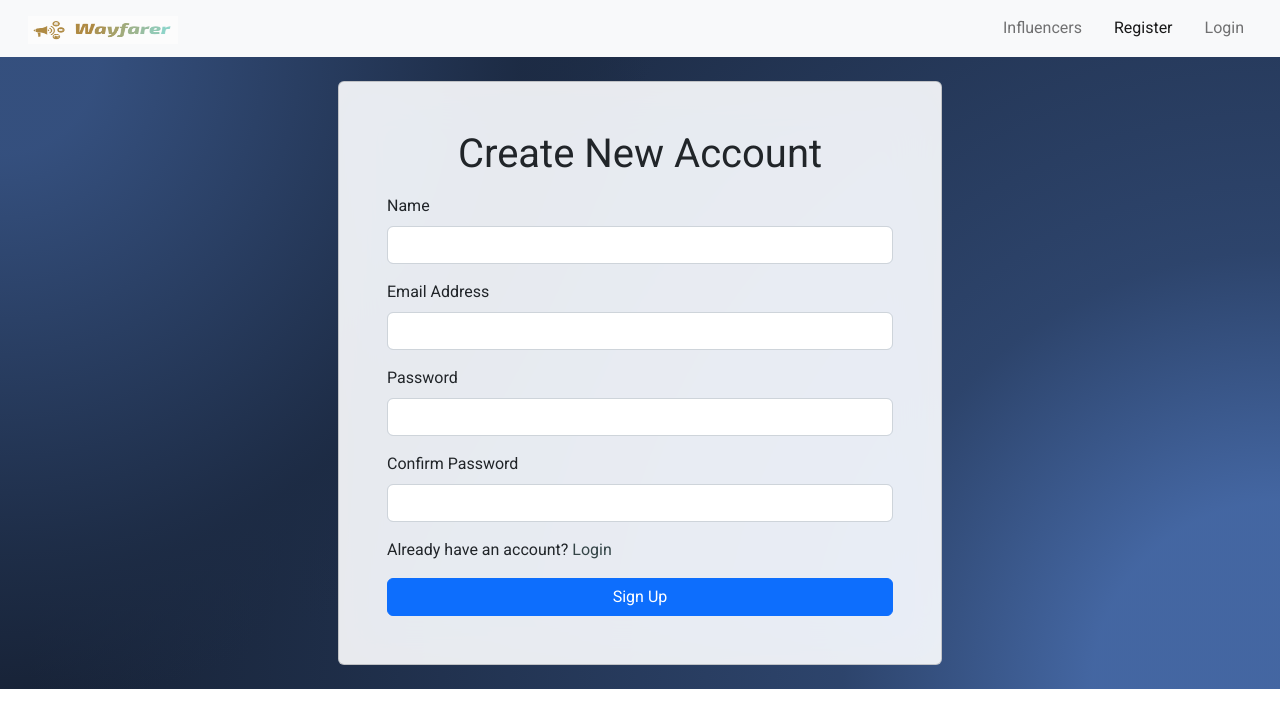
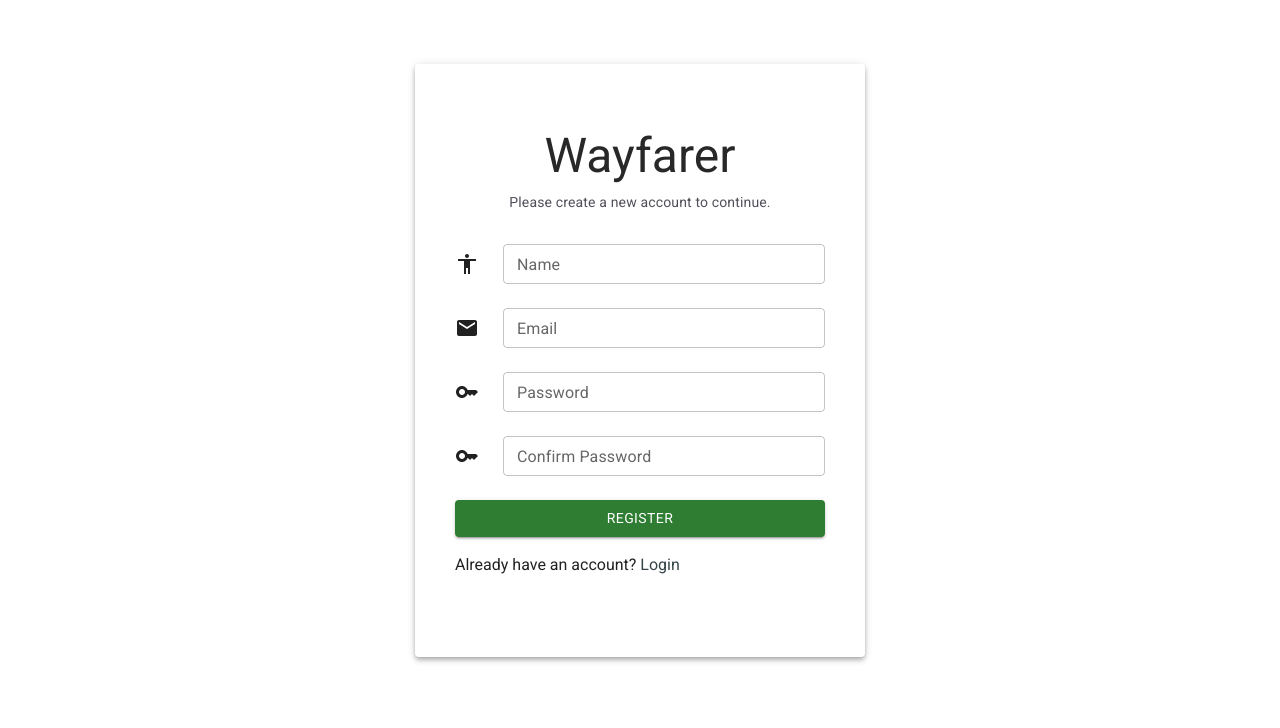
Before and after one commit to katammaniteja/influenzio_client, a React (Create React App) app: page /register in a window 1280 px wide. Shown: the top 728 px of the page. Built offline with nearby package versions, Linux system fonts and the light colour scheme; no server answers.

Commit message:
refractored login and signup page

```diff
--- a/package.json
+++ b/package.json
@@ -3,6 +3,10 @@
   "version": "0.1.0",
   "private": true,
   "dependencies": {
+    "@emotion/react": "^11.10.6",
+    "@emotion/styled": "^11.10.6",
+    "@mui/icons-material": "^5.11.11",
+    "@mui/material": "^5.11.12",
     "@testing-library/jest-dom": "^5.16.5",
     "@testing-library/react": "^13.4.0",
     "@testing-library/user-event": "^13.5.0",
--- a/src/App.js
+++ b/src/App.js
@@ -17,23 +17,24 @@ const App = () => {
 
   return (
     <>
+      {user ? (
+        <>
           <Navbar />
           <Routes>
             <Route element={<Home />} path="/" />
             <Route element={<Influencers />} path="/influencers" />
-        {user ? (
-          <>
             <Route element={<Logout />} path="/logout" />
-          </>
-        ) : (
-          <>
-            <Route element={<Login />} path="/login" />
-            <Route element={<Register />} path="/register" />
-          </>
-        )}
             <Route element={<About />} path="/about/:id" />
             <Route element={<Navigate to="/" replace />} path="*" />
           </Routes>
+        </>
+      ) : (
+        <Routes>
+          <Route element={<Login />} path="/login" />
+          <Route element={<Register />} path="/register" />
+          <Route element={<Navigate to="/login" replace />} path="*" />
+        </Routes>
+      )}
       <ToastContainer position="bottom-right" autoClose={1400} />
     </>
   );
--- a/src/components/Login/Login.js
+++ b/src/components/Login/Login.js
@@ -1,42 +1,67 @@
-import React, { useState } from "react";
-import "./login.css";
-import { NavLink, useNavigate } from "react-router-dom";
+import { useNavigate } from "react-router-dom";
 import { toast } from "react-toastify";
 import { loginUser } from "../../utils/API_CALLS";
 import { useDispatch } from "react-redux";
 import { login } from "../../redux/actions/auth.action";
+import { NavLink } from "react-router-dom";
+import {
+  Button,
+  // CardMedia,
+  Checkbox,
+  FormControlLabel,
+  FormGroup,
+  Paper,
+  TextField,
+  Typography,
+} from "@mui/material";
+import { Box, Container } from "@mui/system";
+import EmailIcon from "@mui/icons-material/Email";
+import KeyIcon from "@mui/icons-material/Key";
+import { useState } from "react";
 
-function App() {
+const Login = () => {
+  const [showPassword, setShowPassword] = useState(false);
+  const [loginBtnState, setLoginBtnState] = useState(false);
+  const [errors, setErrors] = useState({});
+
   const dispatch = useDispatch();
   const navigate = useNavigate();
 
-  const [showPassword, setShowPassword] = useState(false);
-  const [userData, setUserData] = useState({
-    email: "",
-    password: "",
-  });
+  const [values, setValues] = useState({});
 
   const validateInput = () => {
-    const { email, password } = userData;
-    if (!email || !password) {
-      toast.error("All fields are required");
-      return false;
+    const { email, password } = values;
+    const errors = {};
+    if (!email) {
+      errors.email = "This field is required";
     }
-    return true;
+    if (!password) {
+      errors.password = "This field is required";
+    }
+    return errors;
   };
 
-  const handleInput = (e) => {
-    const name = e.target.name;
-    const value = e.target.value;
-    setUserData({ ...userData, [name]: value });
+  const handleChange = (e) => {
+    e.preventDefault();
+    setValues({
+      ...values,
+      [e.target.name]: e.target.value,
+    });
+    setErrors({
+      ...errors,
+      [e.target.name]: "",
+    });
   };
 
-  const handleLogin = async (e) => {
-    e.preventDefault();
-    const isValid = validateInput();
-    if (!isValid) return;
+  const handleLogin = async () => {
+    const errors = validateInput();
+    if (Object.keys(errors).length !== 0) {
+      setErrors(errors);
+      return;
+    }
+    setLoginBtnState(true);
 
-    const data = await loginUser(userData);
+    const data = await loginUser(values);
     if (data.jwttoken) {
       dispatch(login);
       sessionStorage.setItem("jwttoken", data.jwttoken);
@@ -46,80 +71,103 @@ function App() {
     } else {
       toast.error(data.error);
     }
+    setLoginBtnState(false);
   };
 
   return (
-    <>
-      <div className="p-4 gradient-custom-2 overflow-hidden container-fluid">
-        <div className="row">
-          <div className="position-relative m-auto col-md-6">
-            <div className="bg-glass card">
-              <div className="p-5 card-body">
-                <div className="text-center mb-3">
-                  <h1>Login to your Account</h1>
-                </div>
-                <div class="mb-3">
-                  <label for="email" class="form-label">
-                    Email address
-                  </label>
-                  <input
+    <Box sx={{ py: 8, height: "100vh" }}>
+      <Container elevation={4} component={Paper} sx={{ width: "450px", py: 8 }}>
+        <Box
+          sx={{
+            display: "flex",
+            alignItems: "center",
+            justifyContent: "center",
+            mb: 3,
+          }}
+        >
+          {/* <CardMedia
+            component="img"
+            sx={{ width: 82, filter: "invert(100%)", mr: 3 }}
+            // image={logo}
+            alt="NLC Logo"
+          /> */}
+          <Typography fontWeight={500} variant="h3" color="#282828">
+            Wayfarer
+          </Typography>
+        </Box>
+        <Typography
+          sx={{ mb: 8 }}
+          align="center"
+          variant="body2"
+          color="#3a3541de"
+        >
+          Please Sign-in to your account to continue.
+        </Typography>
+
+        <Box sx={{ display: "flex", alignItems: "center", my: 4, px: 2 }}>
+          <EmailIcon sx={{ mr: 3 }} />
+          <TextField
+            name="email"
+            onChange={handleChange}
+            value={values.email}
+            variant="outlined"
+            size="small"
             type="email"
-                    class="form-control"
-                    id="email"
-                    onChange={handleInput}
-                    value={userData.email}
-                    name="email"
+            label="Email"
+            error={Boolean(errors.email)}
+            helperText={errors.email}
+            fullWidth
           />
-                </div>
-                <div class="mb-3">
-                  <label for="password" class="form-label">
-                    Password
-                  </label>
-                  <input
-                    type={!showPassword ? "password" : "text"}
-                    class="form-control"
-                    id="password"
-                    onChange={handleInput}
-                    value={userData.password}
+        </Box>
+        <Box sx={{ display: "flex", alignItems: "center", my: 4, px: 2 }}>
+          <KeyIcon sx={{ mr: 3 }} />
+          <TextField
             name="password"
+            onChange={handleChange}
+            value={values.password}
+            variant="outlined"
+            size="small"
+            type={showPassword ? "text" : "password"}
+            label="Password"
+            error={Boolean(errors.password)}
+            helperText={errors.password}
+            fullWidth
           />
-                </div>
-                <div className="form-check mb-3">
-                  <input
-                    class="form-check-input"
-                    type="checkbox"
-                    value=""
-                    id="flexCheckDefault"
-                    onChange={(e) => setShowPassword(!showPassword)}
+        </Box>
+        <Box>
+          <FormGroup sx={{ mb: 3, px: 2 }}>
+            <FormControlLabel
+              control={
+                <Checkbox
+                  checked={showPassword}
+                  onChange={() => {
+                    setShowPassword(!showPassword);
+                  }}
                 />
-                  <label
-                    className="form-check-label"
-                    htmlFor="flexCheckDefault"
+              }
+              label={<Typography variant="body2">Show Password</Typography>}
+            />
+          </FormGroup>
+        </Box>
+        <Box sx={{ px: 2 }}>
+          <Button
+            onClick={handleLogin}
+            variant="contained"
+            sx={{ mb: 2 }}
+            color="primary"
+            fullWidth
+            disabled={loginBtnState}
           >
-                    Show Password
-                  </label>
-                </div>
-                <div className="mb-3">
+            Login
+          </Button>
+        </Box>
+        <div className="mb-3 ms-3">
           Don't have an account?
           <NavLink to="/register"> Register</NavLink>
         </div>
+      </Container>
+    </Box>
+  );
+};
 
-                <div className="d-grid gap-2">
-                  <button
-                    className="btn btn-primary"
-                    type="button"
-                    onClick={handleLogin}
-                  >
-                    Login
-                  </button>
-                </div>
-              </div>
-            </div>
-          </div>
-        </div>
-      </div>
-    </>
-  );
-}
-
-export default App;
+export default Login;
--- a/src/components/Register/Register.js
+++ b/src/components/Register/Register.js
@@ -1,143 +1,190 @@
-import React, { useState } from "react";
-import "./register.css";
-import { NavLink } from "react-router-dom";
-import { toast } from "react-toastify";
 import { createUser } from "../../utils/API_CALLS";
 import { useNavigate } from "react-router-dom";
+import { toast } from "react-toastify";
+import AccessibilityIcon from "@mui/icons-material/Accessibility";
+import { NavLink } from "react-router-dom";
+import {
+  Button,
+  // CardMedia,
+  Paper,
+  TextField,
+  Typography,
+} from "@mui/material";
+import { Box, Container } from "@mui/system";
+import EmailIcon from "@mui/icons-material/Email";
+import KeyIcon from "@mui/icons-material/Key";
+import { useState } from "react";
 
-function App() {
+const Register = () => {
+  const [loginBtnState, setLoginBtnState] = useState(false);
+  const [errors, setErrors] = useState({});
   const navigate = useNavigate();
-  const [userData, setUserData] = useState({
-    name: "",
-    email: "",
-    password: "",
-    cpassword: "",
-  });
 
-  const emailValidation = () => {
+  const [values, setValues] = useState({});
+
+  const validateInput = () => {
+    const { email, password, name, cpassword } = values;
+    const errors = {};
     const regex =
       /^(([^<>()[\].,;:\s@"]+(\.[^<>()[\].,;:\s@"]+)*)|(".+"))@(([^<>()[\].,;:\s@"]+\.)+[^<>()[\].,;:\s@"]{2,})$/i;
-    return regex.test(userData.email);
+    if (!regex.test(email)) {
+      errors.email = "Invalid email";
+    }
+    if (!email) {
+      errors.email = "This field is required";
+    }
+    if (!name) {
+      errors.name = "This field is required";
+    }
+    if (!password) {
+      errors.password = "This field is required";
+    }
+    if (!cpassword) {
+      errors.cpassword = "This field is required";
+    }
+    if (password !== cpassword) {
+      errors.cpassword = "password is not matched";
+    }
+    return errors;
   };
 
-  const validateInput = () => {
-    const { name, email, password, cpassword } = userData;
-    if (!name || !email || !password || !cpassword) {
-      toast.error("All fields are required");
-      return false;
-    }
-    if (password !== cpassword) {
-      toast.error("Passwords are not matched");
-      return false;
-    }
-    if (!emailValidation()) {
-      toast.error("Invalid Email");
-      return false;
-    }
-    return true;
+  const handleChange = (e) => {
+    e.preventDefault();
+    setValues({
+      ...values,
+      [e.target.name]: e.target.value,
+    });
+    setErrors({
+      ...errors,
+      [e.target.name]: "",
+    });
   };
 
-  const handleInput = (e) => {
-    const name = e.target.name;
-    const value = e.target.value;
-    setUserData({ ...userData, [name]: value });
-  };
-
-  const handleRegister = async (e) => {
-    e.preventDefault();
-    const isValid = validateInput();
-    if (!isValid) return;
-
-    const data = await createUser(userData);
+  const handleLogin = async () => {
+    const errors = validateInput();
+    if (Object.keys(errors).length !== 0) {
+      setErrors(errors);
+      return;
+    }
+    setLoginBtnState(true);
+    const data = await createUser(values);
     if (data.message) {
       toast.success(data.message);
       navigate("/login");
     } else {
-      toast.error(data.error);
+      setErrors({ email: "email already taken" });
     }
+    setLoginBtnState(false);
   };
 
   return (
-    <div className="p-4 background-radial-gradient overflow-hidden container-fluid">
-      <div className="row">
-        <div className="position-relative m-auto col-md-6">
-          <div className="bg-glass card">
-            <div className="p-5 card-body" padding="0px">
-              <div className="text-center mb-3">
-                <h1>Create New Account</h1>
-              </div>
-              <div class="mb-3">
-                <label for="name" class="form-label">
-                  Name
-                </label>
-                <input
-                  type="name"
-                  class="form-control"
-                  id="name"
-                  onChange={handleInput}
-                  value={userData.name}
+    <Box sx={{ py: 8, height: "100vh" }}>
+      <Container elevation={4} component={Paper} sx={{ width: "450px", py: 8 }}>
+        <Box
+          sx={{
+            display: "flex",
+            alignItems: "center",
+            justifyContent: "center",
+            mb: 1,
+          }}
+        >
+          {/* <CardMedia
+            component="img"
+            sx={{ width: 82, filter: "invert(100%)", mr: 3 }}
+            // image={logo}
+            alt="NLC Logo"
+          /> */}
+          <Typography fontWeight={500} variant="h3" color="#282828">
+            Wayfarer
+          </Typography>
+        </Box>
+        <Typography
+          sx={{ mb: 4 }}
+          align="center"
+          variant="body2"
+          color="#3a3541de"
+        >
+          Please create a new account to continue.
+        </Typography>
+        <Box sx={{ display: "flex", alignItems: "center", my: 3, px: 2 }}>
+          <AccessibilityIcon sx={{ mr: 3 }} />
+          <TextField
             name="name"
+            onChange={handleChange}
+            value={values.name}
+            variant="outlined"
+            size="small"
+            label="Name"
+            error={Boolean(errors.name)}
+            helperText={errors.name}
+            fullWidth
           />
-              </div>
-              <div class="mb-3">
-                <label for="email" class="form-label">
-                  Email Address
-                </label>
-                <input
+        </Box>
+        <Box sx={{ display: "flex", alignItems: "center", my: 3, px: 2 }}>
+          <EmailIcon sx={{ mr: 3 }} />
+          <TextField
+            name="email"
+            onChange={handleChange}
+            value={values.email}
+            variant="outlined"
+            size="small"
             type="email"
-                  class="form-control"
-                  id="email"
-                  onChange={handleInput}
-                  value={userData.email}
-                  name="email"
+            label="Email"
+            error={Boolean(errors.email)}
+            helperText={errors.email}
+            fullWidth
           />
-              </div>
-              <div class="mb-3">
-                <label for="password" class="form-label">
-                  Password
-                </label>
-                <input
+        </Box>
+        <Box sx={{ display: "flex", alignItems: "center", my: 3, px: 2 }}>
+          <KeyIcon sx={{ mr: 3 }} />
+          <TextField
+            name="password"
+            onChange={handleChange}
+            value={values.password}
+            variant="outlined"
+            size="small"
+            label="Password"
+            error={Boolean(errors.password)}
+            helperText={errors.password}
             type="password"
-                  class="form-control"
-                  id="password"
-                  onChange={handleInput}
-                  value={userData.password}
-                  name="password"
+            fullWidth
           />
-              </div>
-              <div class="mb-3">
-                <label for="cpassword" class="form-label">
-                  Confirm Password
-                </label>
-                <input
+        </Box>
+        <Box sx={{ display: "flex", alignItems: "center", my: 3, px: 2 }}>
+          <KeyIcon sx={{ mr: 3 }} />
+          <TextField
+            name="cpassword"
+            onChange={handleChange}
+            value={values.cpassword}
+            variant="outlined"
+            size="small"
+            label="Confirm Password"
             type="password"
-                  class="form-control"
-                  id="cpassword"
-                  onChange={handleInput}
-                  value={userData.cpassword}
-                  name="cpassword"
+            error={Boolean(errors.cpassword)}
+            helperText={errors.cpassword}
+            fullWidth
           />
-              </div>
-              <div className="mb-3">
+        </Box>
+
+        <Box sx={{ px: 2 }}>
+          <Button
+            onClick={handleLogin}
+            variant="contained"
+            sx={{ mb: 2 }}
+            color="success"
+            fullWidth
+            disabled={loginBtnState}
+          >
+            Register
+          </Button>
+        </Box>
+        <div className="mb-3 ms-3">
           Already have an account?
           <NavLink to="/login"> Login</NavLink>
         </div>
+      </Container>
+    </Box>
+  );
+};
 
-              <div className="d-grid gap-2">
-                <button
-                  className="btn btn-primary"
-                  type="button"
-                  onClick={handleRegister}
-                >
-                  Sign Up
-                </button>
-              </div>
-            </div>
-          </div>
-        </div>
-      </div>
-    </div>
-  );
-}
-
-export default App;
+export default Register;
```
Also changed, not shown: 1 other file (tests, documents, lock files or other folders). Lines whose indentation alone changed are shown as unchanged.
